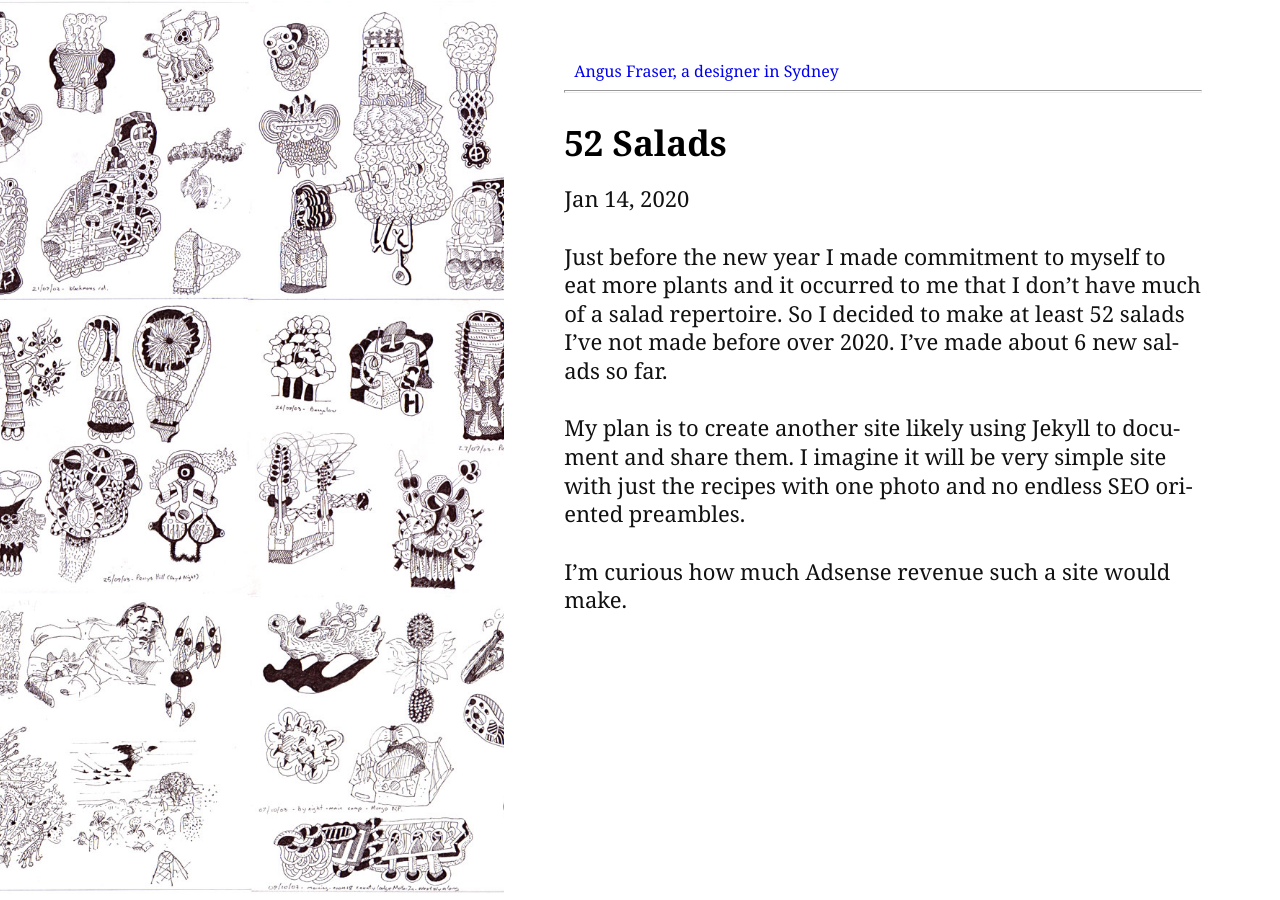
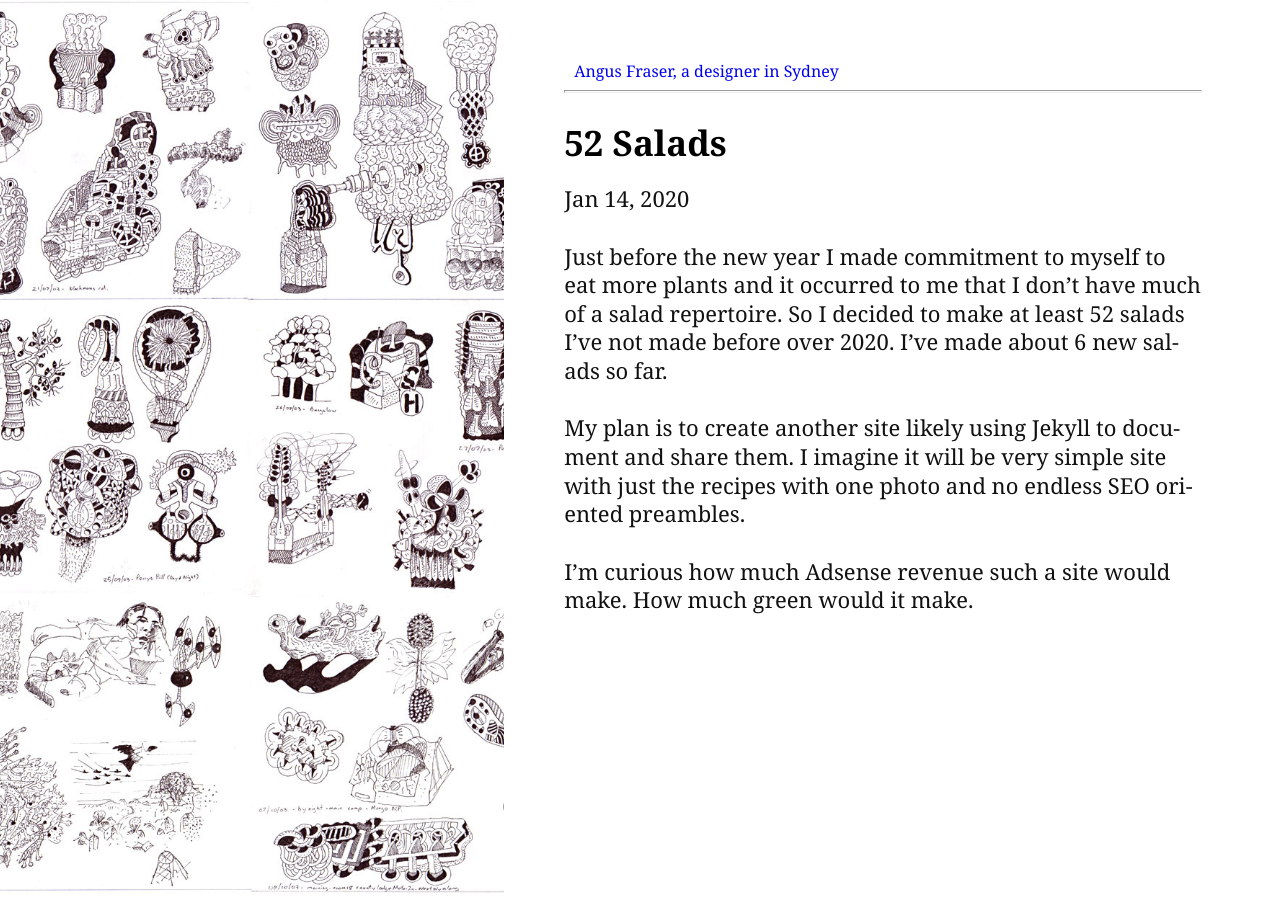
Before and after one commit to angusf/personalsite, a Jekyll site: the page built from _posts/2020-01-14-52-salads.markdown, in a window 1280 px wide. Built offline with Jekyll 4.4.1, drawn with Linux system fonts in a browser that asks for light colours.

Commit message:
Updated post

```diff
--- a/_posts/2020-01-14-52-salads.markdown
+++ b/_posts/2020-01-14-52-salads.markdown
@@ -8,4 +8,4 @@ Just before the new year I made commitment to myself to eat more plants and it o
 
 My plan is to create another site likely using Jekyll to document and share them. I imagine it will be very simple site with just the recipes with one photo and no endless SEO oriented preambles.
 
-I'm curious how much Adsense revenue such a site would make.
+I'm curious how much Adsense revenue such a site would make. How much green would it make.
```
